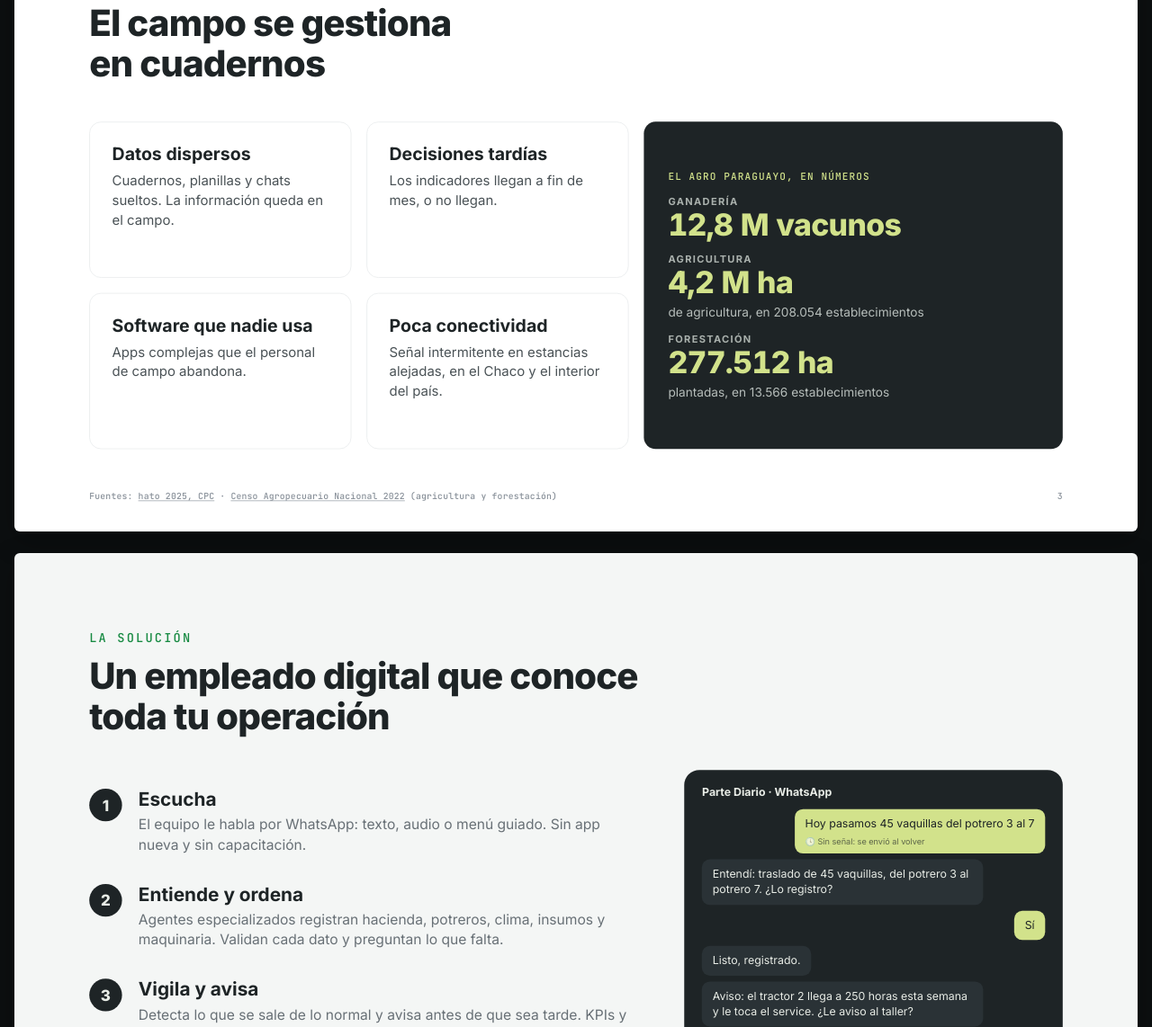
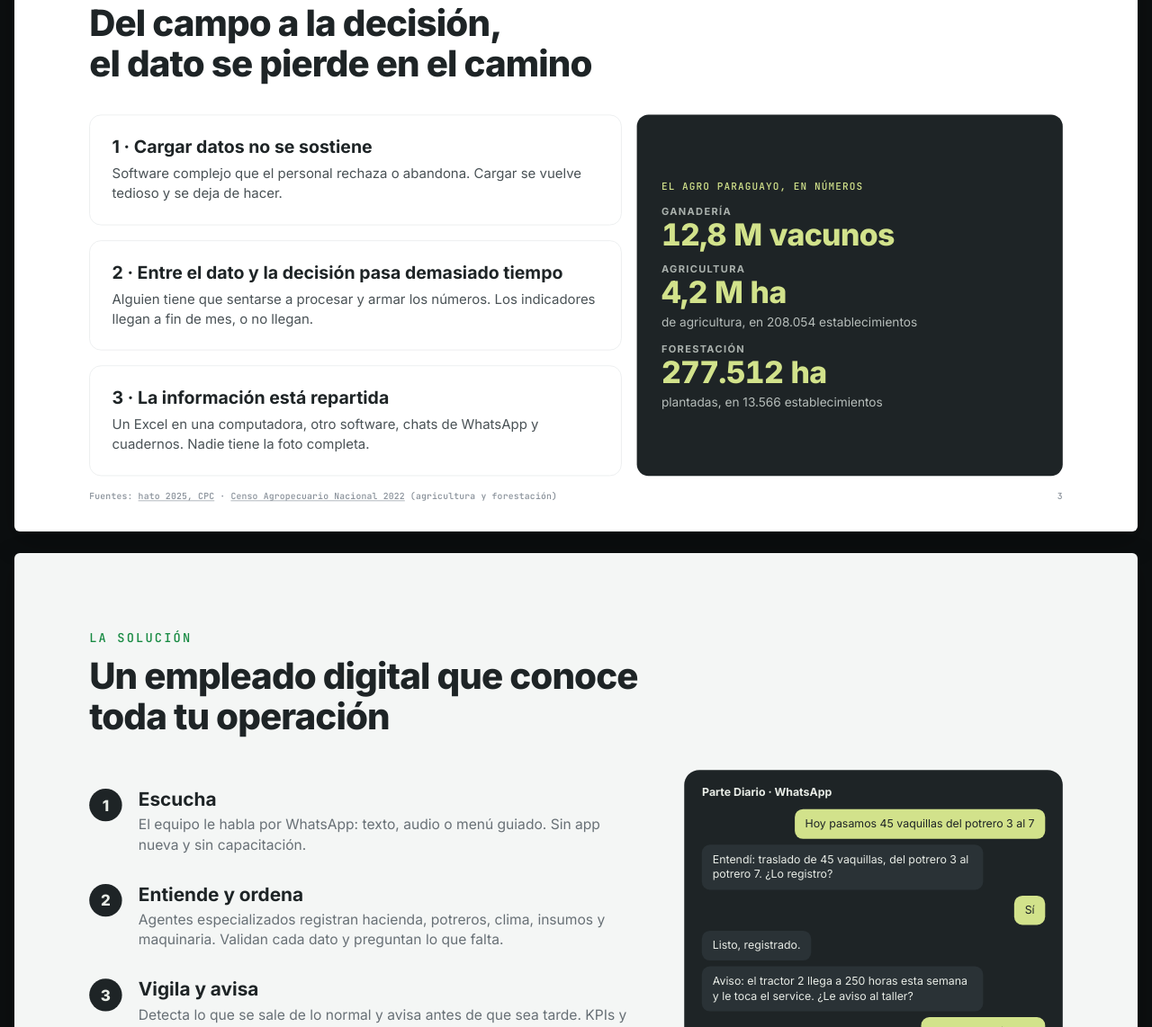
Before and after one commit to EmiJBS/parte-diario, a plain HTML site: page presentacion/index.html in a window 1280 px wide. Shown: the part 1587-2729 px from the top of the page at 90% size. Drawn offline with Linux system fonts and the light colour scheme.

Commit message:
Problema en tres ejes (carga, del dato a la decisión, todo en un lugar); chat sin marca de señal
Co-Authored-By: Claude Opus 5.5 <noreply@anthropic.com>

```diff
--- a/presentacion/index.html
+++ b/presentacion/index.html
@@ -330,7 +330,6 @@ table.rst tr.tot td b{font-size:24px}
   .slide{transform:none}
 }
 @media (prefers-reduced-motion:no-preference){ .frame{transition:opacity .2s} }
-.wa .msg .pend{display:block;font-size:.74em;opacity:.65;margin-top:6px}
 .wa{gap:10px;padding:26px 30px}
 .capturas{display:grid;grid-template-columns:1040px 300px 1fr;gap:44px;margin-top:40px;align-items:center}.cap-col{display:flex;flex-direction:column;gap:20px}.capturas figure{position:relative;margin:0}.capturas img{display:block;width:100%}.cap-pc img{border-radius:12px;border:1px solid rgba(0,0,0,.12);box-shadow:0 14px 34px rgba(20,30,25,.16)}.cap-tel img{border-radius:30px;border:6px solid #1d2325;box-shadow:0 14px 34px rgba(20,30,25,.22)}.capturas figcaption{position:absolute;left:12px;bottom:12px;font:600 16px Inter,sans-serif;background:rgba(29,35,37,.88);color:#fff;padding:6px 12px;border-radius:999px}.mods-linea{margin-top:28px;font-size:22px;color:var(--meta)}.mods-linea b{color:var(--ink);margin-right:12px}.tres .card{padding:44px 40px}.tres .card h4{font-size:38px;margin:18px 0 16px}.tres .card p{font-size:29px;line-height:1.45}.bar a{font:600 14px Inter,sans-serif;border-radius:999px;padding:10px 18px;background:#fff;color:var(--ink);text-decoration:none}
 .bar a:focus-visible{outline:3px solid #fff;outline-offset:2px}
@@ -367,13 +366,12 @@ table.rst tr.tot td b{font-size:24px}
 
 <div class="frame"><section class="slide"><div class="pad">
   <div class="kick">El problema</div>
-  <h2>El campo se gestiona<br>en cuadernos</h2>
-  <div class="prob">
-    <div class="card"><h4>Datos dispersos</h4><p>Cuadernos, planillas y chats sueltos. La información queda en el campo.</p></div>
-    <div class="card"><h4>Decisiones tardías</h4><p>Los indicadores llegan a fin de mes, o no llegan.</p></div>
-    <div class="card"><h4>Software que nadie usa</h4><p>Apps complejas que el personal de campo abandona.</p></div>
-    <div class="card"><h4>Poca conectividad</h4><p>Señal intermitente en estancias alejadas, en el Chaco y el interior del país.</p></div>
-    <div class="dcard">
+  <h2>Del campo a la decisión,<br>el dato se pierde en el camino</h2>
+  <div class="prob" style="grid-template-columns:2fr 1.6fr;grid-template-rows:repeat(3,1fr);height:520px;margin-top:52px">
+    <div class="card"><h4>1 · Cargar datos no se sostiene</h4><p>Software complejo que el personal rechaza o abandona. Cargar se vuelve tedioso y se deja de hacer.</p></div>
+    <div class="card"><h4>2 · Entre el dato y la decisión pasa demasiado tiempo</h4><p>Alguien tiene que sentarse a procesar y armar los números. Los indicadores llegan a fin de mes, o no llegan.</p></div>
+    <div class="card"><h4>3 · La información está repartida</h4><p>Un Excel en una computadora, otro software, chats de WhatsApp y cuadernos. Nadie tiene la foto completa.</p></div>
+    <div class="dcard" style="grid-column:2;grid-row:1 / span 3">
       <div class="cap">El agro paraguayo, en números</div>
       <div class="rb"><span class="rn">Ganadería</span><div class="big num">12,8 M vacunos</div></div>
       <div class="rb"><span class="rn">Agricultura</span><div class="big num">4,2 M ha</div><div class="lbl">de agricultura, en 208.054 establecimientos</div></div>
@@ -395,7 +393,7 @@ table.rst tr.tot td b{font-size:24px}
     </div>
     <div class="wa">
       <div class="hd">Parte Diario · WhatsApp</div>
-      <div class="msg out">Hoy pasamos 45 vaquillas del potrero 3 al 7<span class="pend">🕓 Sin señal: se envió al volver</span></div>
+      <div class="msg out">Hoy pasamos 45 vaquillas del potrero 3 al 7</div>
       <div class="msg in">Entendí: traslado de 45 vaquillas, del potrero 3 al potrero 7. ¿Lo registro?</div>
       <div class="msg out">Sí</div>
       <div class="msg in">Listo, registrado.</div>
```
Also changed, not shown: index.html (+7 -9 lines), 2 other files.
